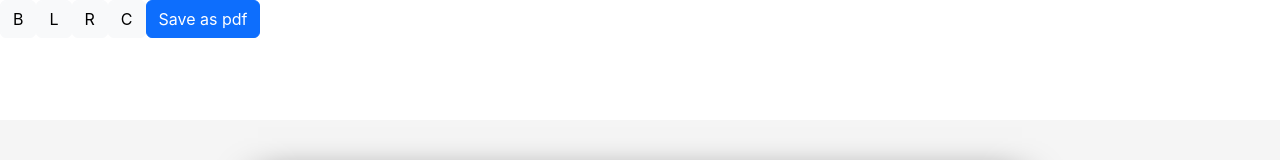
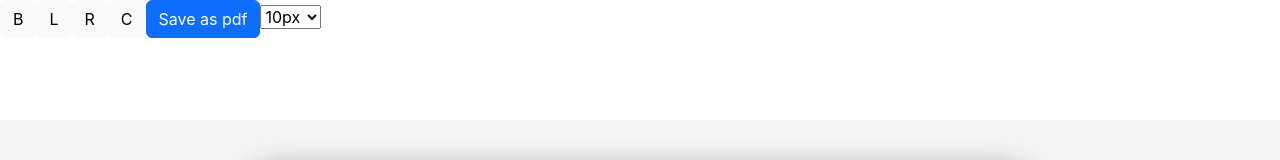
Before and after one commit to DariuszMeissner/Online-text-editor, a React (Create React App) app: page / in a window 1280 px wide. Shown: the top 160 px of the page. Built offline with nearby package versions, Linux system fonts and the light colour scheme.

Commit message:
adding dropdown component and sizeText component

```diff
--- a/package.json
+++ b/package.json
@@ -16,13 +16,11 @@
     "@types/react-dom": "^18.0.6",
     "bootstrap": "^5.2.1",
     "buffer": "^6.0.3",
-    "eslint": "^8.23.1",
     "eslint-config-airbnb": "^19.0.4",
     "eslint-config-prettier": "^8.5.0",
     "eslint-plugin-import": "^2.26.0",
     "eslint-plugin-jsx-a11y": "^6.6.1",
     "eslint-plugin-prettier": "^4.2.1",
-    "eslint-plugin-react": "^7.31.8",
     "file-saver": "^2.0.5",
     "font-awesome": "^4.7.0",
     "jsx-control-statements": "^3.2.8",
@@ -67,7 +65,9 @@
   },
   "devDependencies": {
     "@types/file-saver": "^2.0.5",
+    "eslint": "^8.23.1",
     "eslint-config-airbnb-typescript": "^17.0.0",
+    "eslint-plugin-react": "^7.31.8",
     "eslint-plugin-react-hooks": "^4.6.0",
     "husky": "^8.0.1",
     "prettier": "^2.7.1"
--- a/src/component/tools-bar-top/ToolsBarTop.tsx
+++ b/src/component/tools-bar-top/ToolsBarTop.tsx
@@ -1,7 +1,8 @@
 import React, { FC } from 'react'
-import AlignText from '../ui/align-text/AlignText'
-import BoldText from '../ui/bold-text/BoldText'
-import PrintToPdf from '../ui/print-to-pdf/PrintToPdf'
+import AlignText from '../ui/tools-text/align-text/AlignText'
+import BoldText from '../ui/tools-text/bold-text/BoldText'
+import PrintToPdf from '../ui/tools-text/print-to-pdf/PrintToPdf'
+import SizeText from '../ui/tools-text/size-text/SizeText'
 import './ToolsBarTop.scss'
 
 const ToolsBarTop: FC = () => {
@@ -10,6 +11,7 @@ const ToolsBarTop: FC = () => {
       <BoldText />
       <AlignText />
       <PrintToPdf />
+      <SizeText />
     </div>
   )
 }
--- /dev/null
+++ b/src/component/ui/dropdown/Dropdown.tsx
@@ -0,0 +1,26 @@
+import React, { FC } from 'react'
+
+interface IProps {
+  value: string
+  options: IOptions[]
+  onChangeSize: (e: React.ChangeEvent<HTMLSelectElement>) => void
+}
+
+interface IOptions {
+  label: string
+  value: string
+}
+
+const Dropdown: FC<IProps> = ({ value, options, onChangeSize }) => {
+  return (
+    <label htmlFor={value}>
+      <select id={value} value={value} onChange={onChangeSize}>
+        {options.map(option => (
+          <option value={option.value}>{option.label}</option>
+        ))}
+      </select>
+    </label>
+  )
+}
+
+export default Dropdown
--- a/src/component/ui/align-text/AlignText.tsx
+++ b/src/component/ui/tools-text/align-text/AlignText.tsx
@@ -1,6 +1,6 @@
 import React, { FC } from 'react'
-import Button from '../button/Button'
-import formatText from '../format-text/formatText'
+import Button from '../../button/Button'
+import formatText from '../../format-text/formatText'
 
 const AlignText: FC = () => {
   const align = (value: string): void => {
--- a/src/component/ui/bold-text/BoldText.tsx
+++ b/src/component/ui/tools-text/bold-text/BoldText.tsx
@@ -1,6 +1,6 @@
 import React, { FC } from 'react'
-import Button from '../button/Button'
-import formatText from '../format-text/formatText'
+import Button from '../../button/Button'
+import formatText from '../../format-text/formatText'
 
 const BoldText: FC = () => {
   const toBold = () => {
--- a/src/component/ui/print-to-pdf/PrintToPdf.tsx
+++ b/src/component/ui/tools-text/print-to-pdf/PrintToPdf.tsx
@@ -1,5 +1,5 @@
 import React, { FC } from 'react'
-import Button from '../button/Button'
+import Button from '../../button/Button'
 
 const PrintToPdf: FC = () => {
   const generatePDF = (): void => window.print()
--- /dev/null
+++ b/src/component/ui/tools-text/size-text/SizeText.tsx
@@ -0,0 +1,36 @@
+import React, { FC, useState, useEffect } from 'react'
+import Dropdown from '../../dropdown/Dropdown'
+import formatText from '../../format-text/formatText'
+
+const SizeText: FC = () => {
+  const options = [
+    { label: '10px', value: '1' },
+    { label: '13px', value: '2' },
+    { label: '16px', value: '3' },
+    { label: '18px', value: '4' },
+    { label: '24px', value: '5' },
+    { label: '32px', value: '6' },
+    { label: '48px', value: '7' }
+  ]
+
+  const [value, setValue] = useState<string>('1')
+
+  useEffect(() => {
+    // eslint-disable-next-line @typescript-eslint/no-use-before-define
+    size('fontSize', value)
+  }, [value])
+
+  const size = (command: string, valueSize: string) => {
+    formatText(command, false, valueSize)
+  }
+
+  const handleChange = (e: React.ChangeEvent<HTMLSelectElement>) => {
+    setValue(e.target.value)
+  }
+
+  return (
+    <Dropdown value={value} options={options} onChangeSize={handleChange} />
+  )
+}
+
+export default SizeText
```
Also changed, not shown: 2 other files (tests, documents, lock files or other folders).
